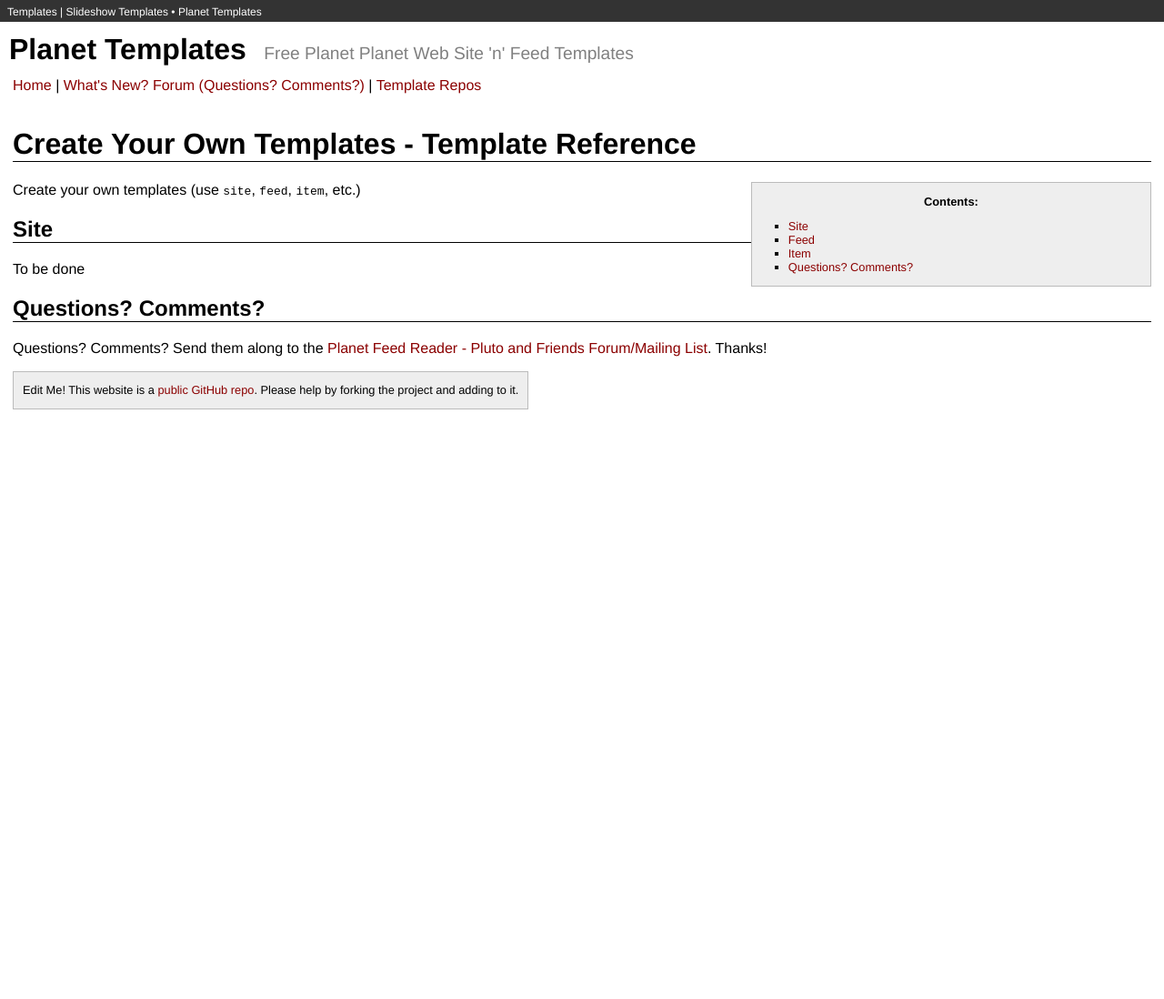
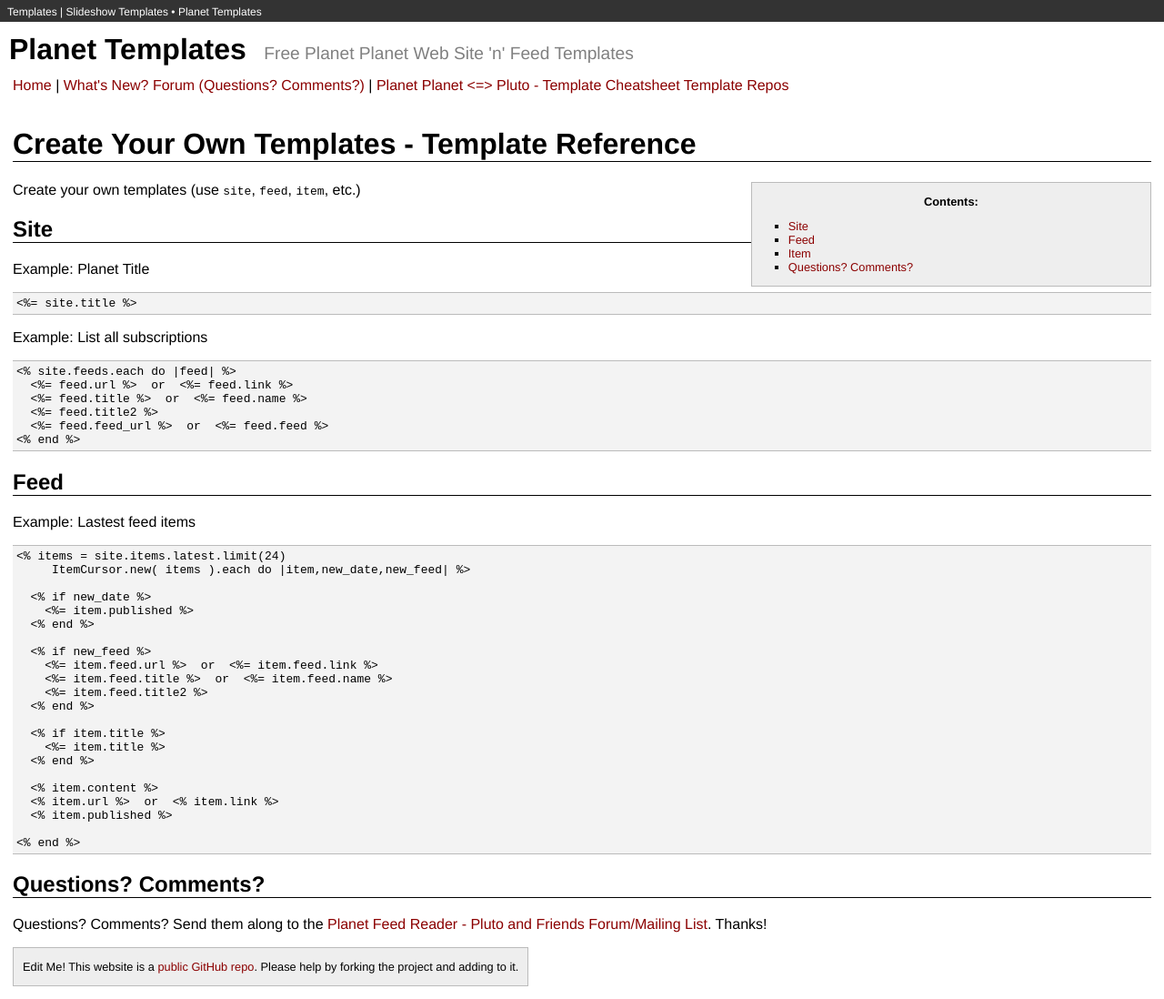
Before and after one commit to planet-templates/planet-templates.github.io, a Jekyll site: the page built from index.md, in a window 1280 px wide. Shown: the whole page at 91% size. Built offline with Jekyll 4.4.1, drawn with Linux system fonts in a browser that asks for light colours; before the commit the page ends 900 px from its top, so only the background shows below that.

Commit message:
up template ref

```diff
--- a/_layouts/default.html
+++ b/_layouts/default.html
@@ -22,6 +22,7 @@
   <div id="nav">
     <a href="index.html">Home</a> |
     <a href="http://groups.google.com/group/feedreader">What's New? Forum (Questions? Comments?)</a> |
+    <a href="classic.html">Planet Planet <=> Pluto - Template Cheatsheet</a>
     <a href="https://github.com/planet-templates">Template Repos</a>
   </div>
 
--- a/index.md
+++ b/index.md
@@ -20,7 +20,53 @@
 
 ## Site  {#site}
 
-To be done
+Example: Planet Title
+
+~~~
+<%= site.title %>
+~~~
+
+
+Example: List all subscriptions
+
+~~~
+<% site.feeds.each do |feed| %>
+  <%= feed.url %>  or  <%= feed.link %>
+  <%= feed.title %>  or  <%= feed.name %>
+  <%= feed.title2 %>
+  <%= feed.feed_url %>  or  <%= feed.feed %>
+<% end %>
+~~~
+
+
+## Feed {#feed}
+
+Example: Lastest feed items
+
+~~~
+<% items = site.items.latest.limit(24)
+     ItemCursor.new( items ).each do |item,new_date,new_feed| %>
+
+  <% if new_date %>
+    <%= item.published %>
+  <% end %>
+
+  <% if new_feed %>
+    <%= item.feed.url %>  or  <%= item.feed.link %>
+    <%= item.feed.title %>  or  <%= item.feed.name %>
+    <%= item.feed.title2 %>
+  <% end %>
+
+  <% if item.title %>
+    <%= item.title %>
+  <% end %>
+
+  <% item.content %>
+  <% item.url %>  or  <% item.link %>
+  <% item.published %>
+
+<% end %>
+~~~
 
 
 {% include questions.md %}
```
Also changed, not shown: classic.md (added, +64 -0 lines).
